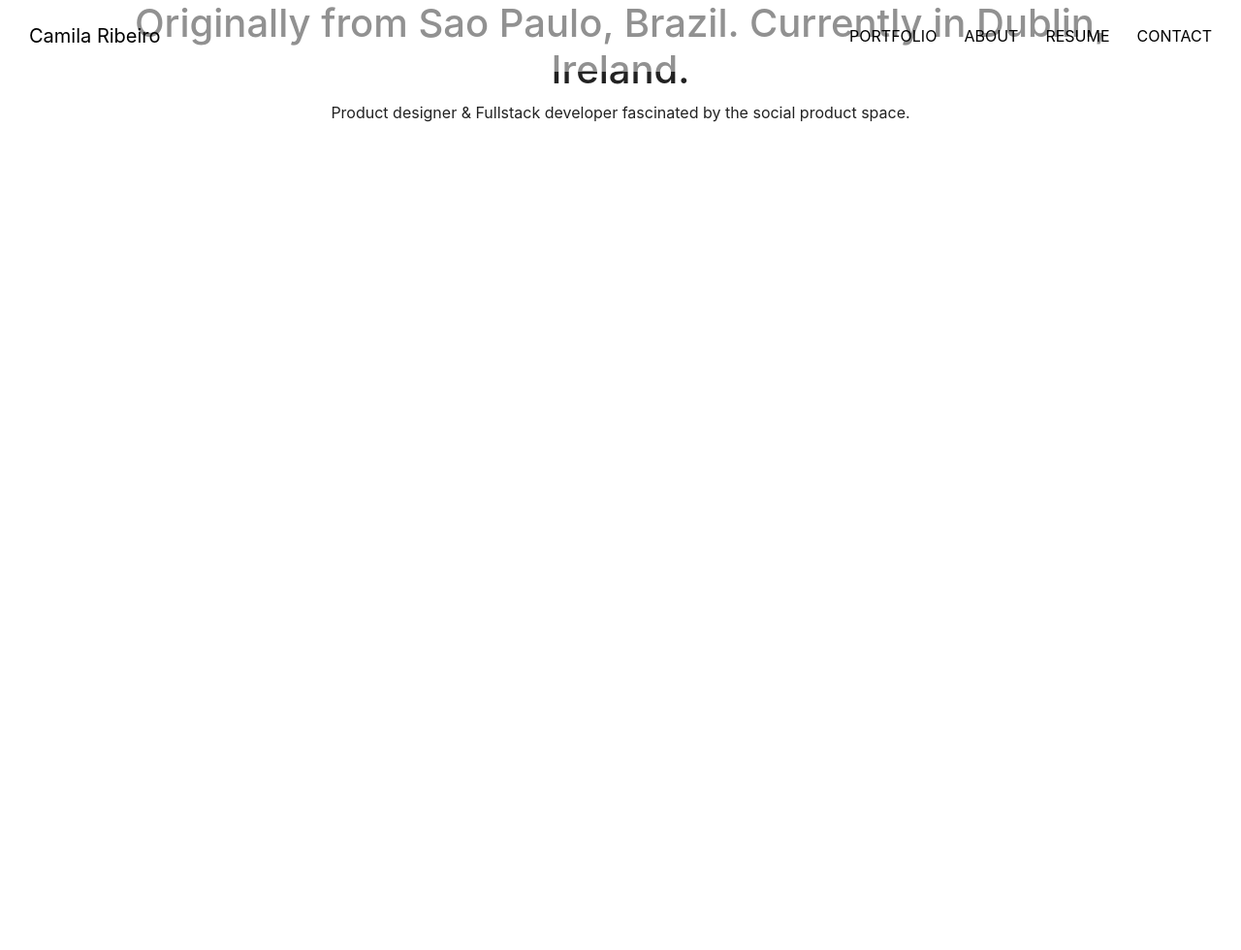
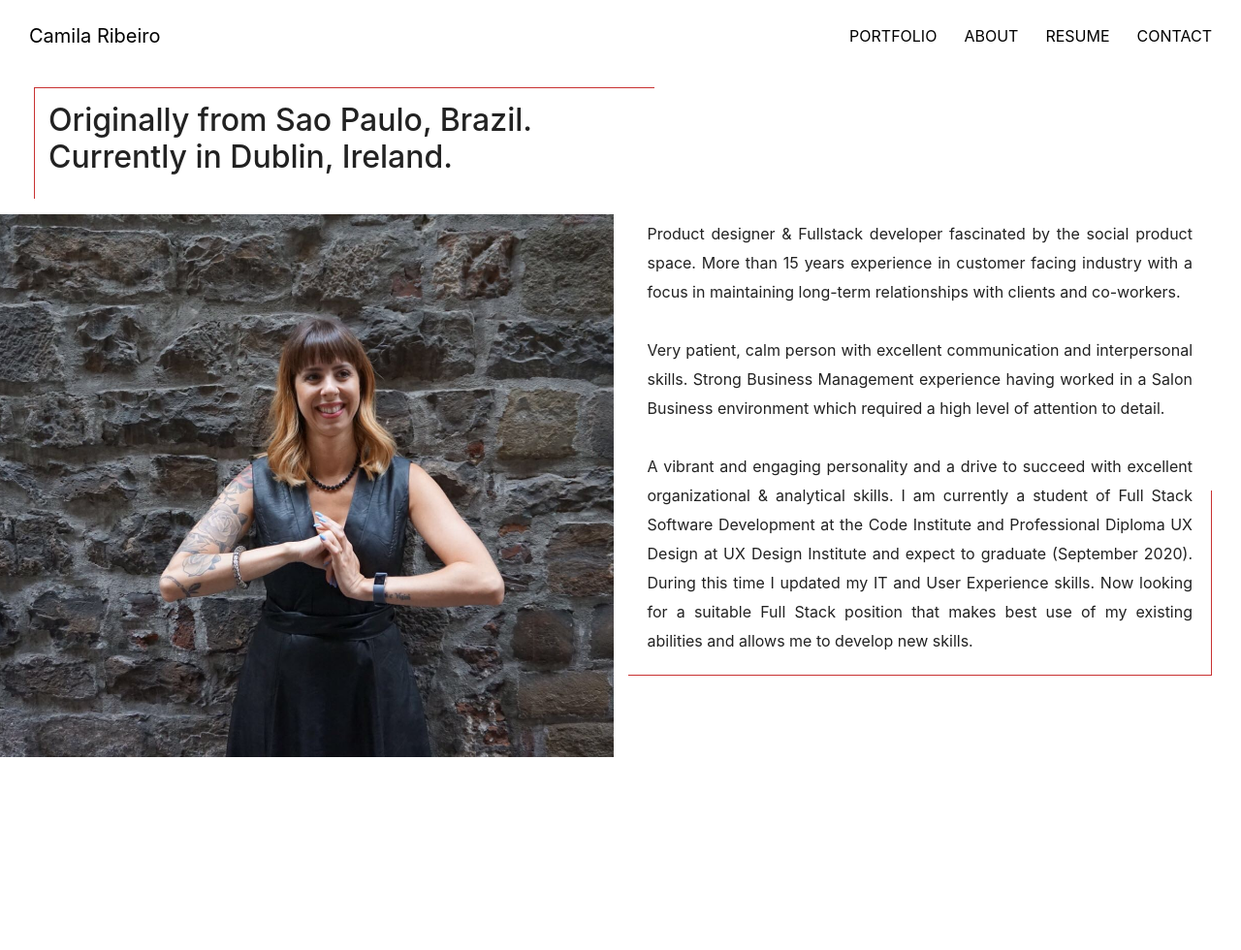
Before and after one commit to Camila-Ribeiro/MyPortfolio, a Flask app: page /about in a window 1280 px wide. Shown: the whole page at 97% size. Before the commit the page ends 126 px from the top, so only its background shows below. Run offline with Flask 2, Linux system fonts and the light colour scheme; some libraries are stand-ins or nearby versions.

Commit message:
Create about page and add image

```diff
--- a/static/css/style.css
+++ b/static/css/style.css
@@ -450,6 +450,137 @@ section .innerContact .smallFooter:first-child {
     transition-delay: 0.3s;
 }
 
+/* ------------------------------------------ about me page*/
+.about-me {
+    margin: 90px 0;
+    height: 100vh;
+}
+
+.camila-img {
+    height: 70vh;
+    background-image: url("../img/camila.JPG");
+    background-repeat: no-repeat;
+    background-position: center;
+    background-size: cover;
+}
+
+.about-lines {
+    position: relative;
+    padding: 15px;
+    width: 50vw;
+    margin-left: 20px;
+
+}
+
+.line-1 {
+    right: 0;
+    top: 0;
+    height: 1px;
+    width: 100%;
+    animation-name: line-1;
+    animation-delay: .4s;
+}
+
+.line-2 {
+    top: 0;
+    left: 0;
+    width: 1px;
+    height: 100%;
+    animation-name: line-2;
+    animation-delay: .4s;
+}
+
+.line-1, .line-2 {
+    position: absolute;
+    background: transparent;
+    animation-duration: 1s;
+    animation-iteration-count: 1;
+    animation-timing-function: ease-in-out;
+    animation-fill-mode: forwards;
+}
+
+.text-bio {
+    position: relative;
+    padding: 5px 20px 5px;
+    width: 50vw;
+    /* margin-left: 20px; */
+    line-height: 1.875rem;
+}
+
+.line-3 {
+    bottom: 0;
+    right: 0;
+    width: 1px;
+    height: 100%;
+    animation-name: line-3;
+    animation-delay: .4s;
+}
+
+.line-4 {
+    left: 0;
+    bottom: 0;
+    height: 1px;
+    width: 100%;
+    animation-name: line-4;
+    animation-delay: .4s;
+}
+
+.line-3, .line-4 {
+    position: absolute;
+    background: transparent;
+    animation-duration: 1s;
+    animation-iteration-count: 1;
+    animation-timing-function: ease-in-out;
+    animation-fill-mode: forwards;
+}
+
+@keyframes line-1 {
+    0% {
+        width: 0;
+        background: rgb(200, 50, 50);
+    }
+
+    100% {
+        width: 100%;
+        background: rgb(200, 50, 50);
+    }
+}
+
+@keyframes line-2 {
+    0% {
+        height: 0;
+        background: rgb(200, 50, 50);
+    }
+
+    100% {
+        height: 100%;
+        background: rgb(200, 50, 50);
+    }
+}
+
+@keyframes line-3 {
+    0% {
+        height: 0;
+        background: rgb(200, 50, 50);
+    }
+
+    100% {
+        height: 40%;
+        background: rgb(200, 50, 50);
+    }
+}
+
+@keyframes line-4 {
+    0% {
+        width: 0;
+        background: rgb(200, 50, 50);
+    }
+
+    100% {
+        width: 100%;
+        background: rgb(200, 50, 50);
+    }
+}
 
 /* ------------------------------------------ override bootstrap*/
 .row {
--- a/templates/about.html
+++ b/templates/about.html
@@ -1,16 +1,44 @@
 {% extends 'base.html' %}
 {% block content %}
 
-    <section>
-        <div>
-            <div class="container">
-                <div>
-                    <h1 class="text-center">Originally from Sao Paulo, Brazil.
-                        Currently in Dublin, Ireland.</h1>
-                    <p class="text-center">Product designer & Fullstack developer fascinated by the social product space.</p>
-                </div>
+
+<div class="container-fluid about-me">
+    <div class="about-lines mb-3">
+        <span class="line-1" style="animation-play-state: running;"></span>
+        <span class="line-2" style="animation-play-state: running;"></span>
+        <h2>
+            <span>Originally from Sao Paulo, Brazil.</span>
+            <br>
+            <span>Currently in Dublin, Ireland.</span>
+        </h2>
+    </div>
+
+    <div class="row">
+        <div class="col-sm camila-img"></div>
+        <div class="col-sm">
+            <div class="text-bio w-100 mb-5">
+                <p class="text-justify">
+                    <span>
+                        Product designer & Fullstack developer fascinated by the social product space. More than 15 years experience in customer facing industry with a focus in maintaining long-term relationships with clients and co-workers.
+                    </span>
+                    <br>
+                    <br>
+                    <span>
+                        Very patient, calm person with excellent communication and interpersonal skills. Strong Business Management experience having worked in a Salon Business environment which required a high level of attention to detail.
+                    </span>
+                    <br>
+                    <br>
+                    <span>
+                        A vibrant and engaging personality and a drive to succeed with excellent organizational & analytical skills. I am currently a student of Full Stack Software Development at the Code Institute and Professional Diploma UX Design at UX Design Institute and expect to graduate (September 2020). During this time I updated my IT and User Experience skills. Now looking for a suitable Full Stack position that makes best use of my existing abilities and allows me to develop new skills.
+                    </span>
+                </p>
+                <span class="line-3" style="animation-play-state: running;"></span>
+                <span class="line-4" style="animation-play-state: running;"></span>
             </div>
+
         </div>
-    </section>
+    </div>
+</div>
+
 
 {% endblock%}
```
Also changed, not shown: static/img/camila.JPG (added), 2 other files.
